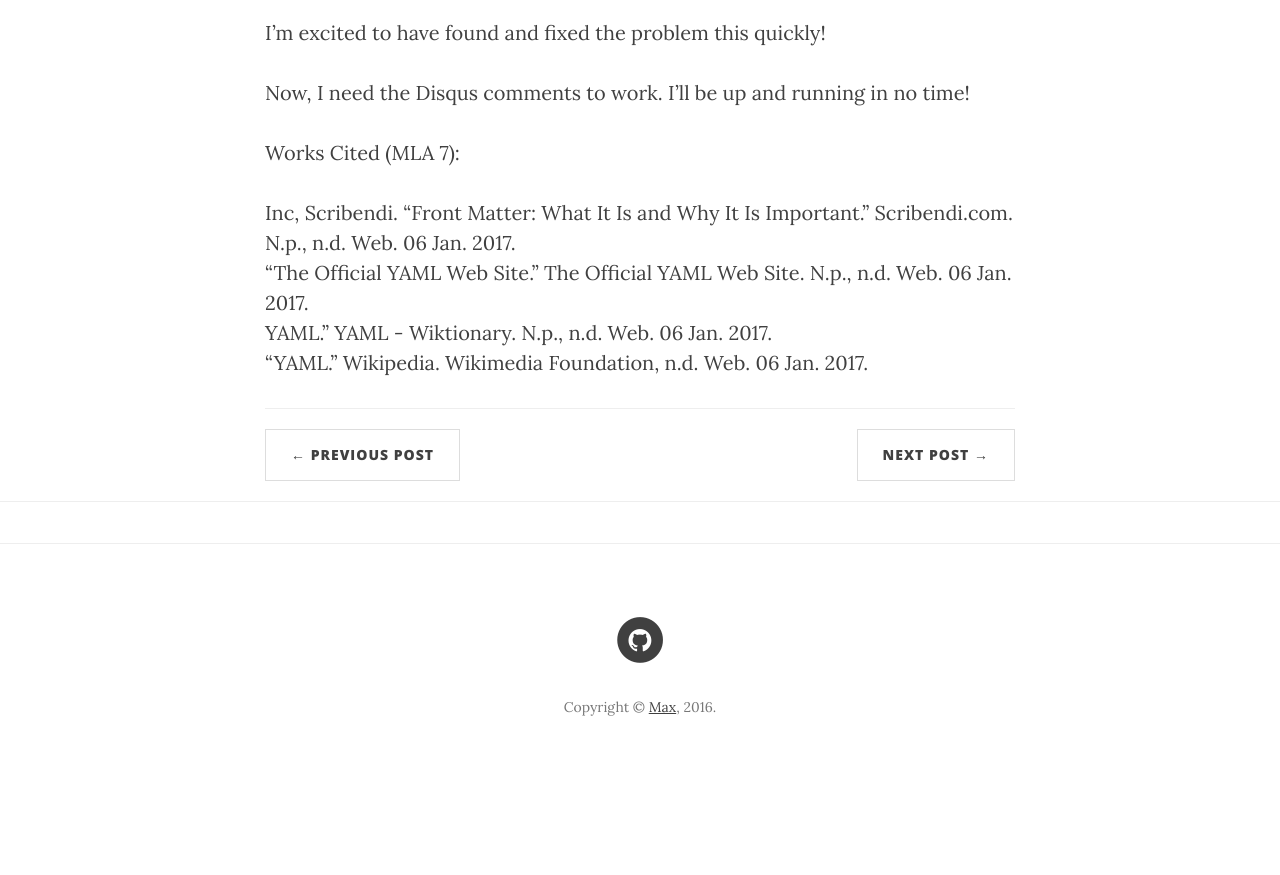
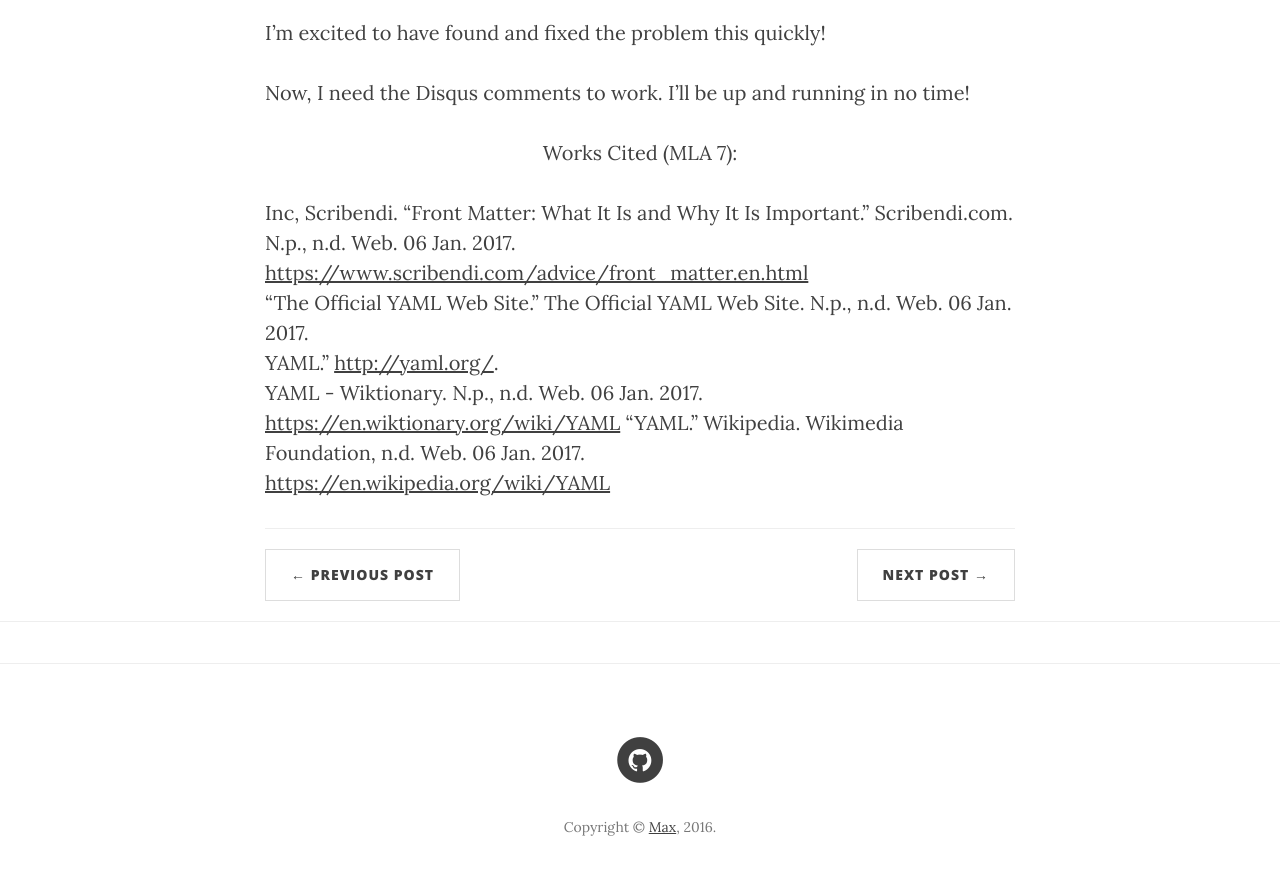
Before and after one commit to maxgrok/maxgrok.github.io_oldversion, a Jekyll site: the page built from _posts/2017-01-06-octopress-YAML-update.markdown, in a window 1280 px wide and 900 px high, scrolled down 2591 px. Shown: the top 875 px of the window. Built offline with Jekyll 4.4.1, drawn with Linux system fonts in a browser that asks for light colours; nearby versions of some CDN libraries; comment, search, counter and statistics services are not loaded; before the commit the page ends 3374 px from its top, so only the background shows below that.

Commit message:
Updating YAML post

```diff
--- a/_posts/2017-01-06-octopress-YAML-update.markdown
+++ b/_posts/2017-01-06-octopress-YAML-update.markdown
@@ -83,8 +83,13 @@ I'm excited to have found and fixed the problem this quickly!
 
 Now, I need the Disqus comments to work. I'll be up and running in no time!
 
-<p style="margin:0 auto;">Works Cited (MLA 7):</p>
+<p style="text-align:center;">Works Cited (MLA 7):</p>
 Inc, Scribendi. "Front Matter: What It Is and Why It Is Important." Scribendi.com. N.p., n.d. Web. 06 Jan. 2017.<br>
+	<a href="https://www.scribendi.com/advice/front_matter.en.html">https://www.scribendi.com/advice/front_matter.en.html</a><br>
 "The Official YAML Web Site." The Official YAML Web Site. N.p., n.d. Web. 06 Jan. 2017. <br>
-YAML." YAML - Wiktionary. N.p., n.d. Web. 06 Jan. 2017.<br>
+YAML."
+	<a href="http://yaml.org/">http://yaml.org/</a>.<br>
+YAML - Wiktionary. N.p., n.d. Web. 06 Jan. 2017.<br>
+	<a href="https://en.wiktionary.org/wiki/YAML">https://en.wiktionary.org/wiki/YAML</a>
 "YAML." Wikipedia. Wikimedia Foundation, n.d. Web. 06 Jan. 2017.<br>
+	<a href="https://en.wikipedia.org/wiki/YAML">https://en.wikipedia.org/wiki/YAML</a><br>
```
